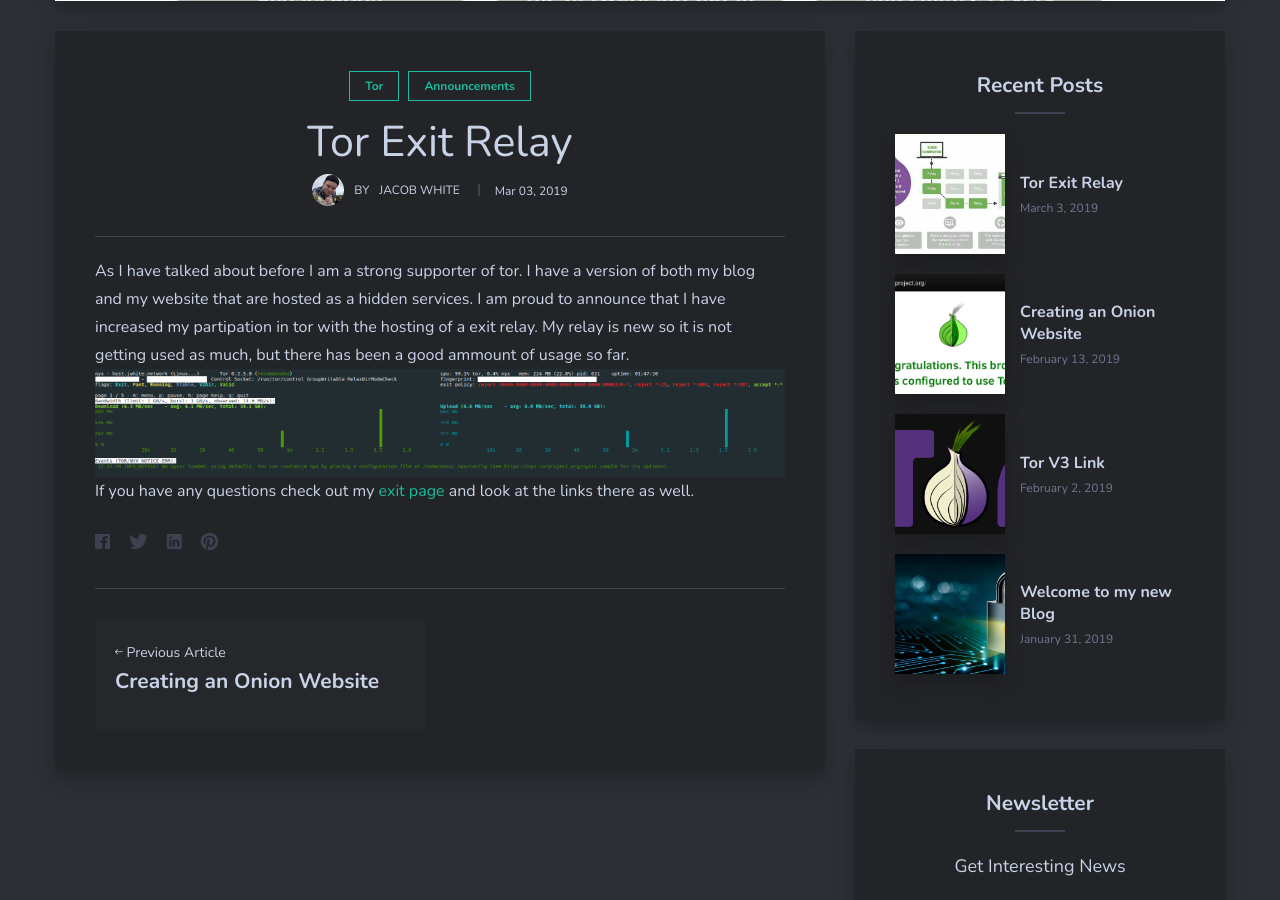
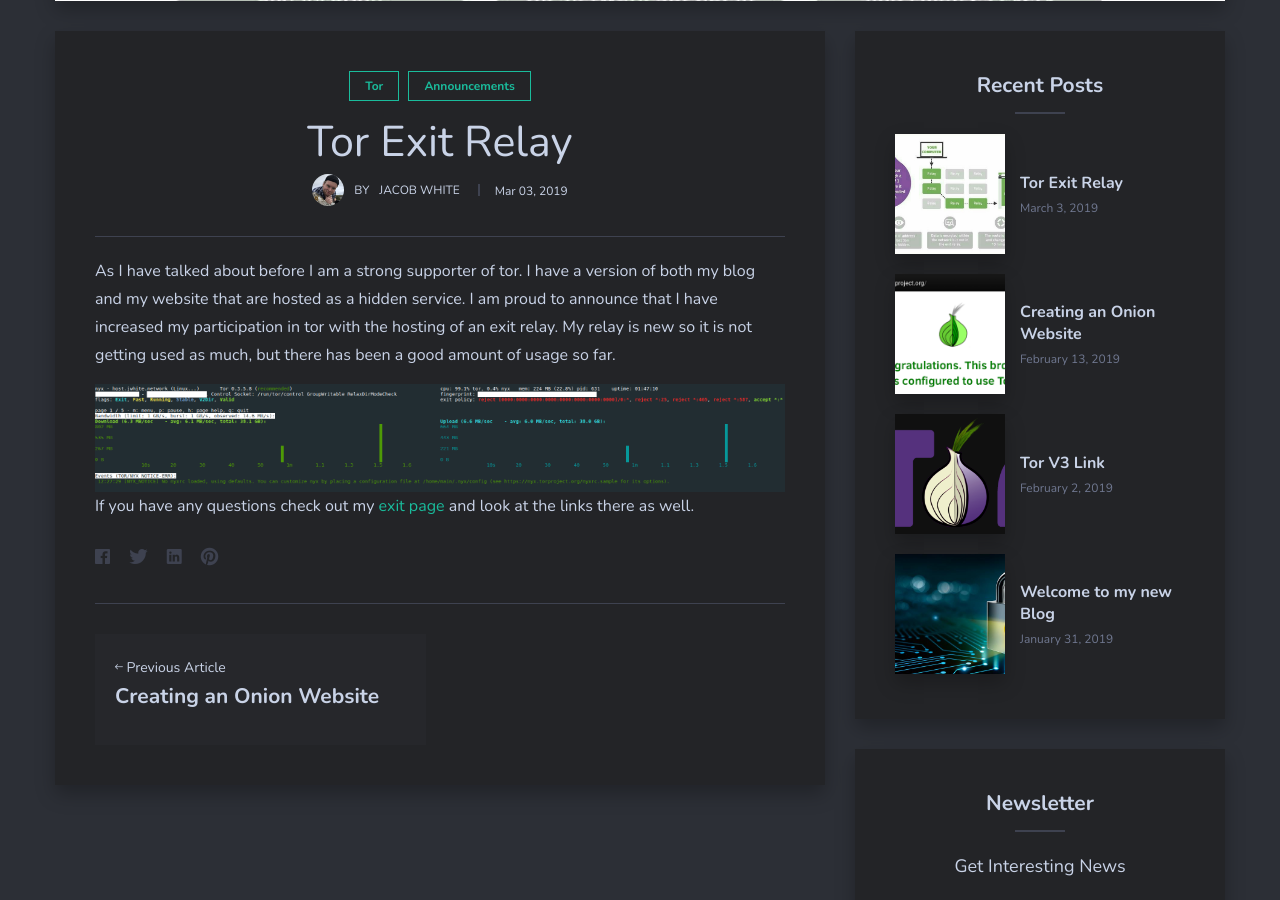
Before and after one commit to Cyb3r-Jak3/blog, a Jekyll site: the page built from _posts/2019-03-03-Tor-Exit.md, in a window 1280 px wide and 900 px high, scrolled down 694 px. Built offline with Jekyll 4.4.1, drawn with Linux system fonts in a browser that asks for light colours; comment, search, counter and statistics services are not loaded.

Commit message:
Fixed spelling mistake

```diff
--- a/_posts/2019-03-03-Tor-Exit.md
+++ b/_posts/2019-03-03-Tor-Exit.md
@@ -7,6 +7,7 @@
 catergories: [Announcements]
 ---
 
-As I have talked about before I am a strong supporter of tor. I have a version of both my blog and my website that are hosted as a hidden services. I am proud to announce that I have increased my partipation in tor with the hosting of a exit relay. My relay is new so it is not getting used as much, but there has been a good ammount of usage so far.
+As I have talked about before I am a strong supporter of tor. I have a version of both my blog and my website that are hosted as a hidden service. I am proud to announce that I have increased my participation in tor with the hosting of an exit relay. My relay is new so it is not getting used as much, but there has been a good amount of usage so far.
+
 ![Tor Stats Showing ussage](/img/tor-status-33.png)
 If you have any questions check out my [exit page](https://tor-exit.jwhite.network) and look at the links there as well.
```
